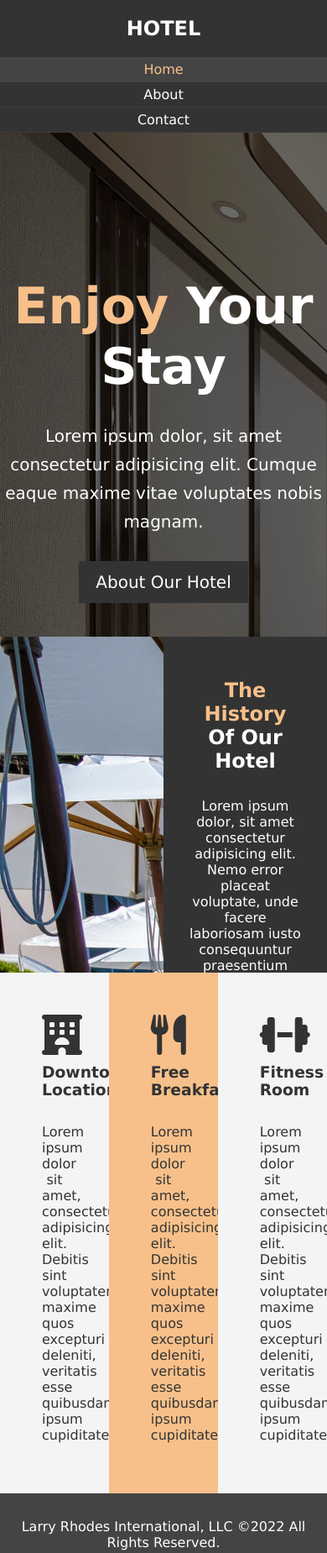
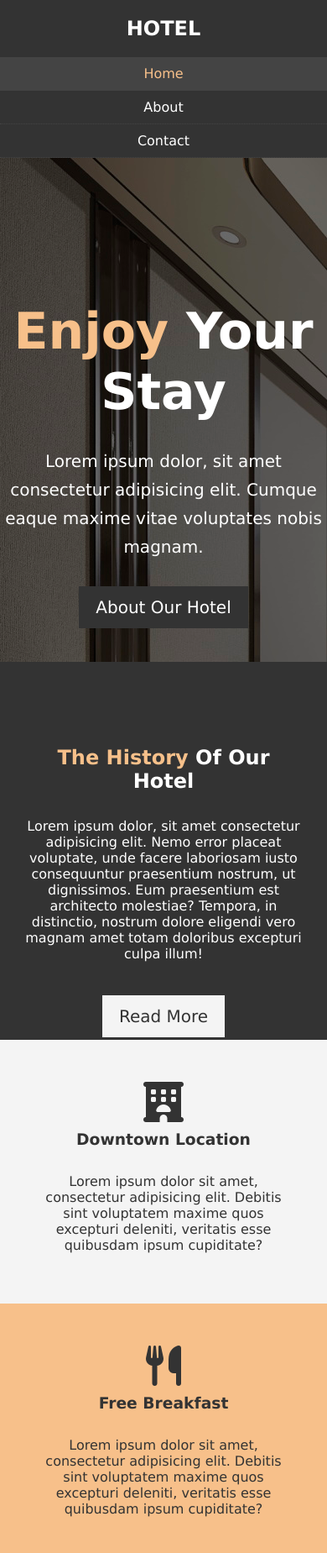
Before and after one commit to webdevotter/hotel_website, a plain HTML site: page hotel_website/index.html in a window 390 px wide. Shown: the top 1849 px of the page at 84% size. Drawn offline with Linux system fonts and the light colour scheme.

Commit message:
Home Page Boxes
Increased width to 100% on mobile, stacked effect

```diff
--- a/hotel_website/css/mobile.css
+++ b/hotel_website/css/mobile.css
@@ -10,6 +10,30 @@
 }
 
 #navbar ul li a {
-  padding: 5px;
+  padding: 10px;
   border-bottom: #444 dotted 1px;
 }
+
+/* Home Information */
+
+#home-info {
+  height: 450px;
+}
+
+#home-info .info-img {
+  display: none;
+}
+
+#home-info .info-content {
+  float: none;
+  width:100%;
+  height: 100%;
+  padding: 100px 30px 50px 30px;
+}
+
+/* Boxes */
+
+.box {
+  float: none;
+  width: 100%;
+}
```
